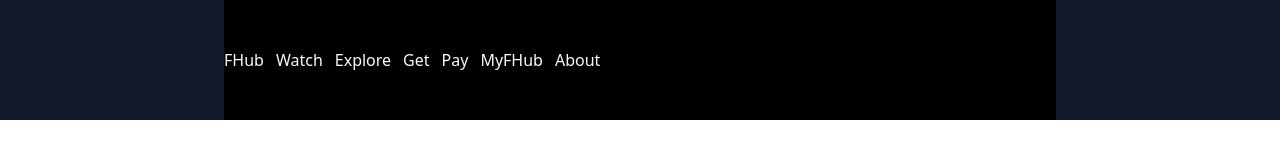
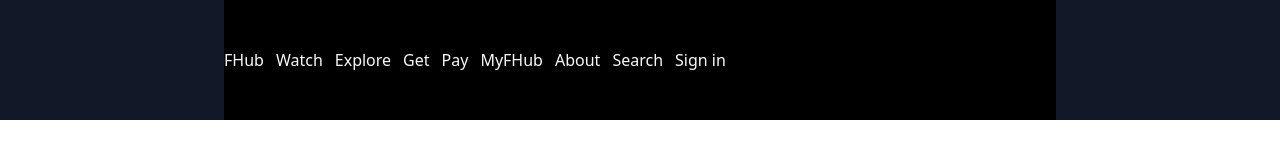
Before and after one commit to brian-ambani/FlinHub, a React (Create React App) app: page / in a window 1280 px wide. Shown: the top 160 px of the page. Built offline with nearby package versions, Linux system fonts and the light colour scheme; the HTML template or start-up script is replaced by a standard one.

Commit message:
updated the nav

```diff
--- a/public/index.html
+++ b/public/index.html
@@ -2,42 +2,17 @@
 <html lang="en">
   <head>
     <meta charset="utf-8" />
-    <link rel="icon" href="%PUBLIC_URL%/favicon.ico" />
     <meta name="viewport" content="width=device-width, initial-scale=1" />
     <meta name="theme-color" content="#000000" />
     <meta
       name="description"
       content="Web site created using create-react-app"
     />
-    <link rel="apple-touch-icon" href="%PUBLIC_URL%/logo192.png" />
-    <!--
-      manifest.json provides metadata used when your web app is installed on a
-      user's mobile device or desktop. See https://developers.google.com/web/fundamentals/web-app-manifest/
-    -->
     <link rel="manifest" href="%PUBLIC_URL%/manifest.json" />
-    <!--
-      Notice the use of %PUBLIC_URL% in the tags above.
-      It will be replaced with the URL of the `public` folder during the build.
-      Only files inside the `public` folder can be referenced from the HTML.
-
-      Unlike "/favicon.ico" or "favicon.ico", "%PUBLIC_URL%/favicon.ico" will
-      work correctly both with client-side routing and a non-root public URL.
-      Learn how to configure a non-root public URL by running `npm run build`.
-    -->
-    <title>React App</title>
+    <title>FlinHub App</title>
   </head>
   <body>
     <noscript>You need to enable JavaScript to run this app.</noscript>
     <div id="root"></div>
-    <!--
-      This HTML file is a template.
-      If you open it directly in the browser, you will see an empty page.
-
-      You can add webfonts, meta tags, or analytics to this file.
-      The build step will place the bundled scripts into the <body> tag.
-
-      To begin the development, run `npm start` or `yarn start`.
-      To create a production bundle, use `npm run build` or `yarn build`.
-    -->
   </body>
 </html>
--- a/src/Components/Nav.jsx
+++ b/src/Components/Nav.jsx
@@ -11,6 +11,8 @@ const Nav = () => {
             <a href=""><li>Pay</li></a>
             <a href=""><li>MyFHub</li></a>
             <a href=""><li>About</li></a>
+            <a href=""><li>Search</li></a>
+            <a href=""><li>Sign in</li></a>
         </ul>
     </div>
   )
```
